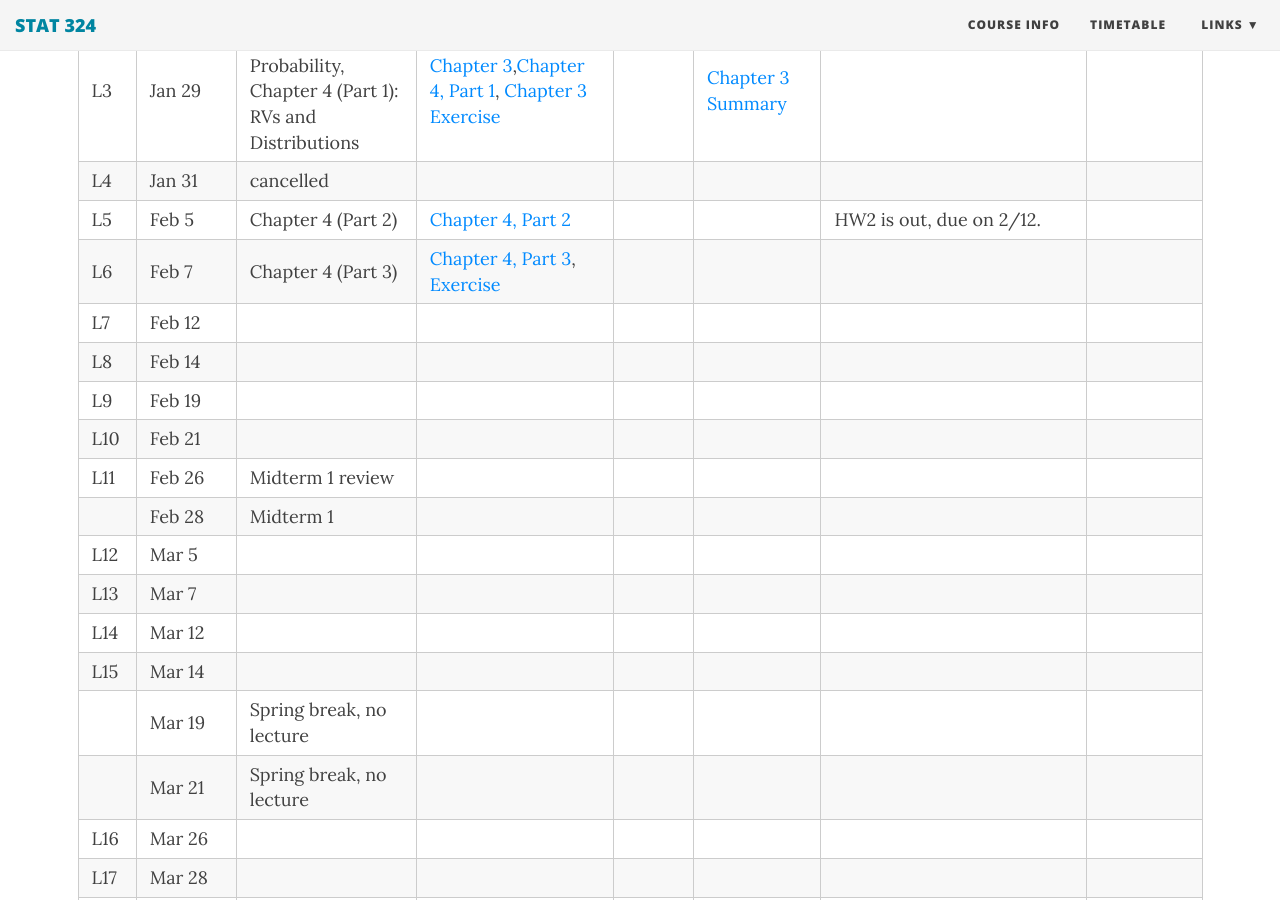
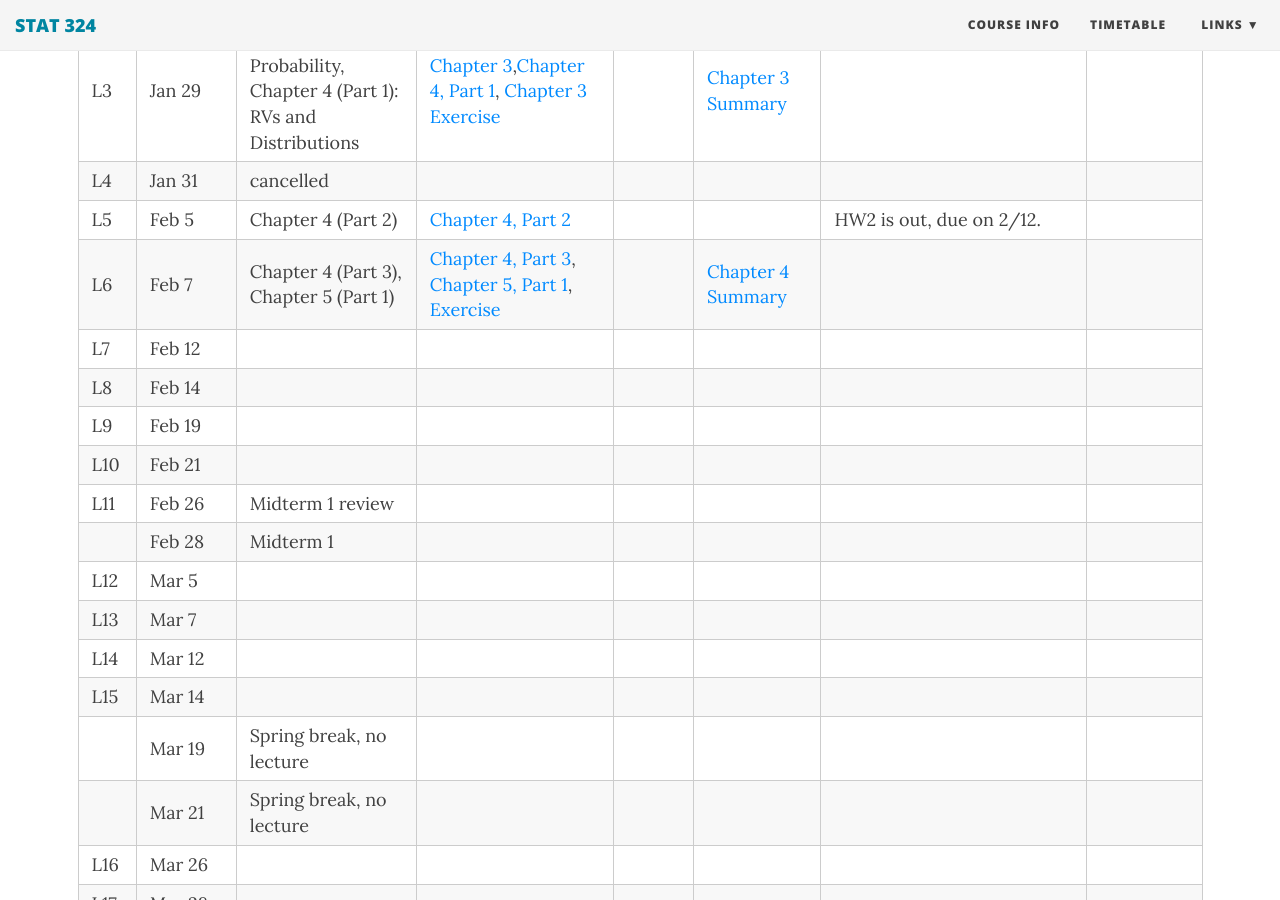
Before and after one commit to duzhewang/stat324, a Jekyll site: the page built from timetable.md, in a window 1280 px wide and 900 px high, scrolled down 447 px. Built offline with Jekyll 4.4.1, drawn with Linux system fonts in a browser that asks for light colours; nearby versions of some CDN libraries.

Commit message:
Update timetable.md

```diff
--- a/timetable.md
+++ b/timetable.md
@@ -13,7 +13,7 @@
 |L3| Jan 29 |Chapter 3: Probability, Chapter 4 (Part 1): RVs and Distributions| [Chapter 3](https://github.com/dzwang91/stat324/raw/gh-pages/lectures/chapter3.pdf),[Chapter 4, Part 1](https://github.com/dzwang91/stat324/raw/gh-pages/lectures/chapter4-1.pdf), [Chapter 3 Exercise](https://github.com/dzwang91/stat324/raw/gh-pages/lectures/Chapter3exercise.pptx)   | |  [Chapter 3 Summary](https://github.com/dzwang91/stat324/raw/gh-pages/notessummary/Chapter3notes.pdf)   |
 |L4| Jan 31 | cancelled |   |    |    |      |    |
 |L5| Feb 5 |Chapter 4 (Part 2)  |[Chapter 4, Part 2](https://github.com/dzwang91/stat324/raw/gh-pages/lectures/chapter4-2.pdf)|  | |  HW2 is out, due on 2/12.  |      |
-|L6| Feb 7 | Chapter 4 (Part 3) |[Chapter 4, Part 3](https://github.com/dzwang91/stat324/raw/gh-pages/lectures/chapter4-2.pdf), [Exercise](https://github.com/dzwang91/stat324/raw/gh-pages/lectures/Chapter4exercise.pdf)|    |    |      |      |
+|L6| Feb 7 | Chapter 4 (Part 3), Chapter 5 (Part 1)|[Chapter 4, Part 3](https://github.com/dzwang91/stat324/raw/gh-pages/lectures/chapter4-2.pdf), [Chapter 5, Part 1](https://github.com/dzwang91/stat324/raw/gh-pages/lectures/chapter5-1.pdf), [Exercise](https://github.com/dzwang91/stat324/raw/gh-pages/lectures/Chapter4exercise.pdf)|    |  [Chapter 4 Summary](https://github.com/dzwang91/stat324/raw/gh-pages/lectures/Chapter4notes.pdf)|      |      |
 |L7| Feb 12 | |   |    |    |    |      |
 |L8| Feb 14 | |     |    |     |      |
 |L9| Feb 19 |  | |  |    |  |      |
```
